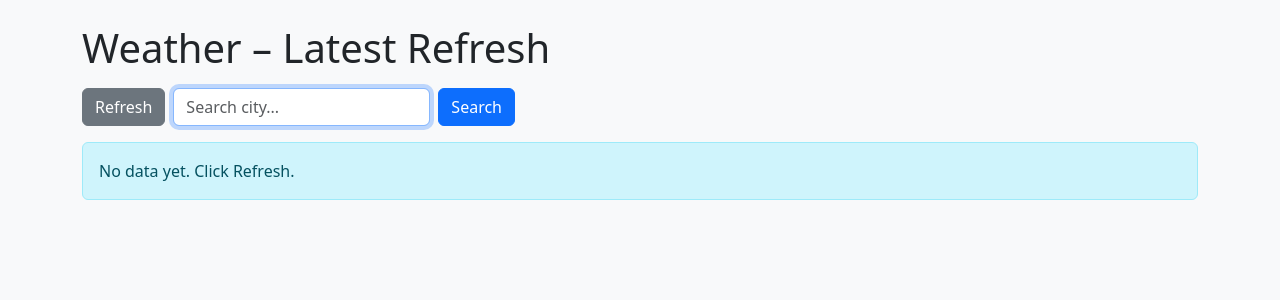
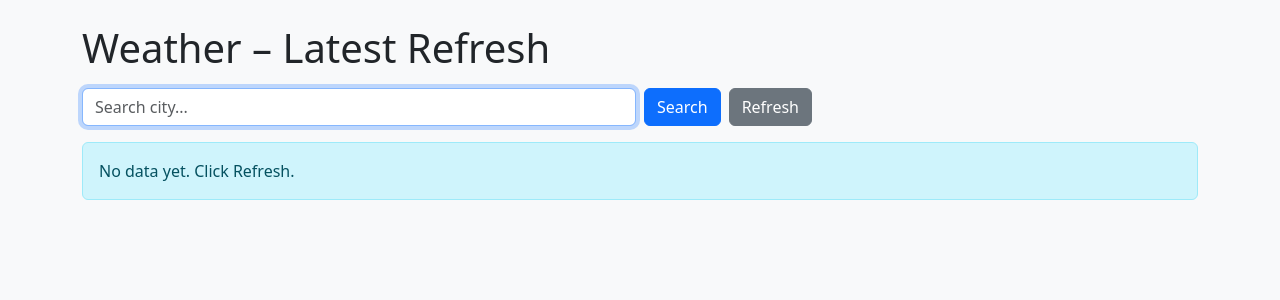
Before and after one commit to petrovk23/weather-and-sysadmin-solution, a Django app: page / in a window 1280 px wide. Shown: the top 300 px of the page. Run offline with Django 5.2, Linux system fonts and the light colour scheme; tables that the repository leaves empty hold one stand-in row (values such as "Sample post").

Commit message:
Task 5: index empty by default unless ?show=1 (post-refresh); refresh redirects with ?show=1; align search input and buttons layout with Tasks 3/4; keep visual JS intact.

```diff
--- a/tasks/task5_django_db/weatherapp5/templates/weatherapp5/index.html
+++ b/tasks/task5_django_db/weatherapp5/templates/weatherapp5/index.html
@@ -10,13 +10,17 @@
     <div class="container py-4">
       <h1 class="mb-3">Weather – Latest Refresh</h1>
 
-      <div class="mb-3 d-flex gap-2">
-        <a class="btn btn-secondary" href="{% url 'refresh' %}">Refresh</a>
-        <form class="d-flex" action="{% url 'search' %}" method="get">
+      <form class="row g-2 mb-3" action="{% url 'search' %}" method="get">
+        <div class="col-sm-6">
           <input class="form-control" type="text" name="q" placeholder="Search city...">
-          <button class="btn btn-primary ms-2" type="submit">Search</button>
-        </form>
-      </div>
+        </div>
+        <div class="col-auto">
+          <button class="btn btn-primary" type="submit">Search</button>
+        </div>
+        <div class="col-auto">
+          <a class="btn btn-secondary" href="{% url 'refresh' %}">Refresh</a>
+        </div>
+      </form>
 
       {% if records %}
       <table class="table table-striped">
--- a/tasks/task5_django_db/weatherapp5/views.py
+++ b/tasks/task5_django_db/weatherapp5/views.py
@@ -15,16 +15,13 @@ from collections import Counter
 
 
 def index(request):
-    # Show empty page by default. Only show data if user has pressed Refresh
-    # in this session (tracked by last_snapshot_id in the session).
-    snap_id = request.session.get('last_snapshot_id')
+    # Show empty page by default. Only show latest snapshot when explicitly requested
+    # via query parameter ?show=1 (set after a Refresh).
     records = []
-    if snap_id:
-        try:
-            snap = Snapshot.objects.get(id=snap_id)
+    if request.GET.get('show') == '1':
+        snap = Snapshot.objects.order_by('-created_at').first()
+        if snap:
             records = WeatherRecord.objects.filter(snapshot=snap).order_by('city')
-        except Snapshot.DoesNotExist:
-            records = []
 
     summary = None
     if records:
@@ -62,9 +59,9 @@ def refresh(request):
             humidity_percent=it.get('humidity_percent'),
             condition=it.get('condition'),
         )
-    # Remember this snapshot so index shows it; new visits without this flag stay empty
-    request.session['last_snapshot_id'] = snap.id
-    return redirect('index')
+    # After refreshing, show latest once using query parameter
+    from django.urls import reverse
+    return redirect(reverse('index') + '?show=1')
 
 
 def search(request):
@@ -77,8 +74,6 @@ def search(request):
         except Exception:
             return HttpResponse("OPENWEATHERMAP_API_KEY липсва или е невалиден. Добавете го в .env и рестартирайте.", status=500)
         res = get_current_weather(q, provider)
-    # Ensure going Back to index shows empty page
-    request.session.pop('last_snapshot_id', None)
     response = render(request, 'weatherapp5/search.html', {'q': q, 'res': res})
     response['Cache-Control'] = 'no-store, no-cache, must-revalidate, max-age=0'
     response['Pragma'] = 'no-cache'
```
